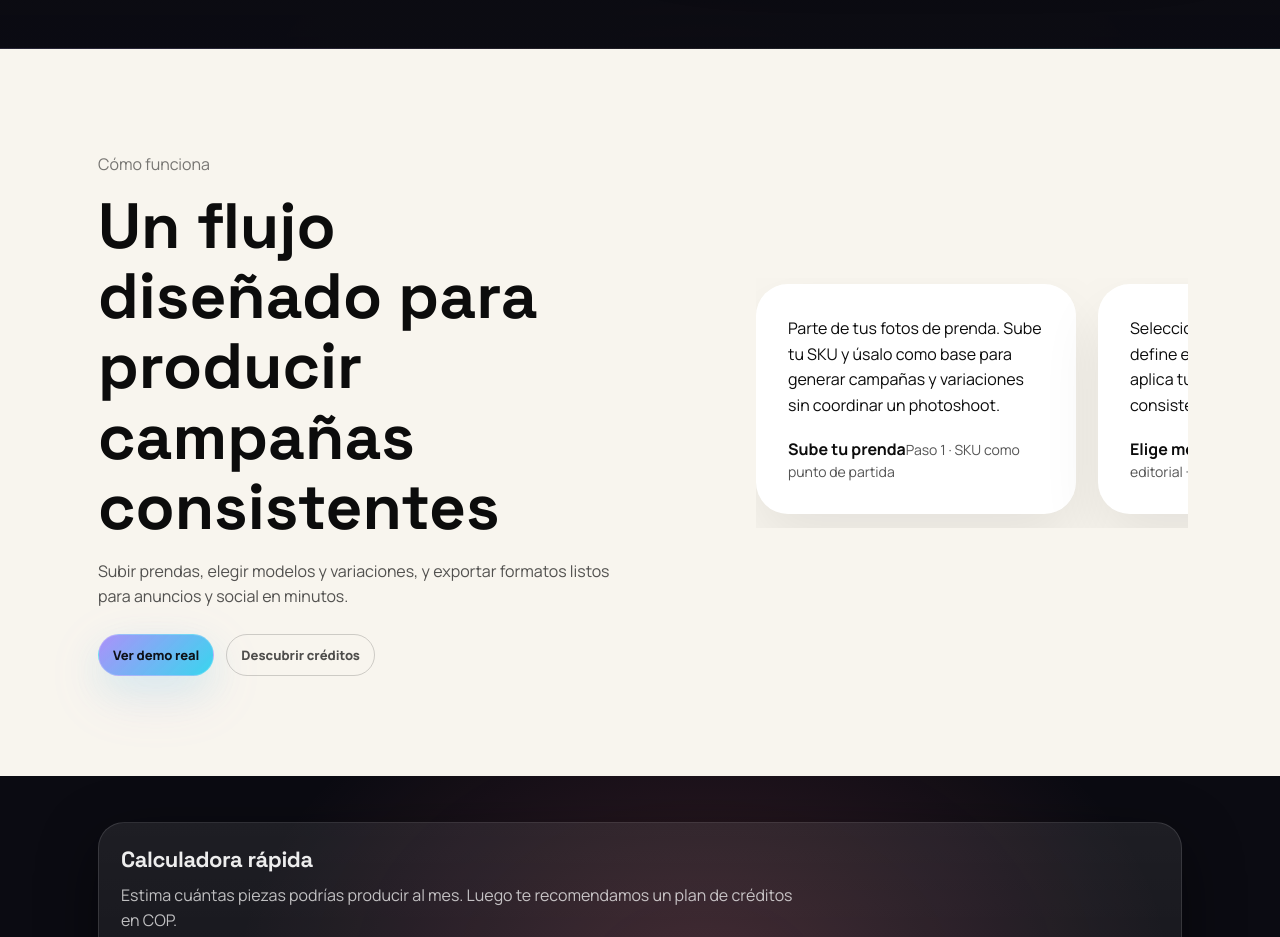
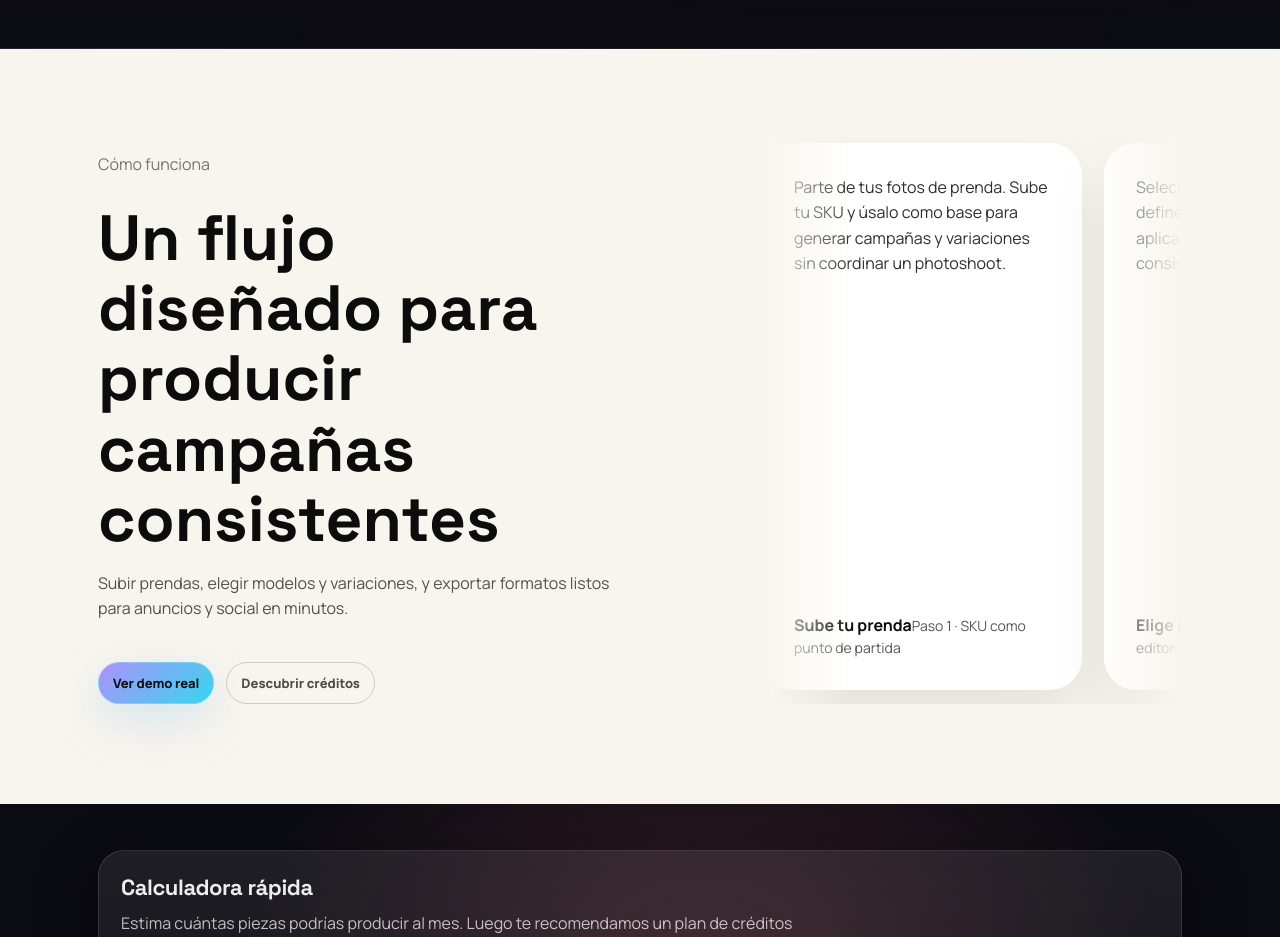
Before and after one commit to Jujo-95/virtual_estudio_web, a React (Vite) app: page / in a window 1280 px wide. Shown: the part 2260-3197 px from the top of the page. Built offline with nearby package versions, Linux system fonts and the light colour scheme.

Commit message:
Align how-it-works cards height and add edge fades

```diff
--- a/src/components/HowItWorks.jsx
+++ b/src/components/HowItWorks.jsx
@@ -39,10 +39,11 @@ function HowItWorks() {
           </div>
         </div>
 
-        <div className="vs-how-cards" aria-label="Pasos del flujo">
+        <div className="vs-how-rail" aria-label="Pasos del flujo">
+          <div className="vs-how-cards" role="list">
             {STEPS.map((item, idx) => (
-            <article key={item.title} className="vs-how-card">
-              <p>{item.description}</p>
+              <article key={item.title} className="vs-how-card" role="listitem">
+                <p className="vs-how-card-text">{item.description}</p>
                 <div className="vs-how-card-meta">
                   <div className="vs-how-card-person">
                     <span className="vs-how-card-name">{item.title}</span>
@@ -55,6 +56,7 @@ function HowItWorks() {
             ))}
           </div>
         </div>
+      </div>
     </section>
   )
 }
--- a/src/index.css
+++ b/src/index.css
@@ -620,11 +620,14 @@ input {
   display: grid;
   grid-template-columns: 1fr minmax(300px, 420px);
   gap: 48px;
-  align-items: center;
+  align-items: stretch;
 }
 
 .vs-how-copy {
   max-width: 520px;
+  display: flex;
+  flex-direction: column;
+  justify-content: center;
 }
 
 .vs-how-title {
@@ -657,6 +660,35 @@ input {
   gap: 12px;
 }
 
+.vs-how-rail {
+  position: relative;
+  height: 100%;
+  display: grid;
+  align-items: stretch;
+  overflow: hidden;
+}
+
+.vs-how-rail::before,
+.vs-how-rail::after {
+  content: '';
+  position: absolute;
+  top: 0;
+  bottom: 0;
+  width: 90px;
+  pointer-events: none;
+  z-index: 2;
+}
+
+.vs-how-rail::before {
+  left: 0;
+  background: linear-gradient(90deg, rgba(248, 245, 238, 1), rgba(248, 245, 238, 0));
+}
+
+.vs-how-rail::after {
+  right: 0;
+  background: linear-gradient(270deg, rgba(248, 245, 238, 1), rgba(248, 245, 238, 0));
+}
+
 .vs-how-cards {
   display: grid;
   grid-auto-flow: column;
@@ -665,9 +697,11 @@ input {
   overflow-x: auto;
   overscroll-behavior-x: contain;
   scroll-snap-type: x mandatory;
-  padding: 6px 6px 14px;
-  margin: -6px -6px 0;
+  padding: 6px 18px 14px;
+  margin: 0;
   scrollbar-width: none;
+  align-items: stretch;
+  height: 100%;
 }
 
 .vs-how-cards::-webkit-scrollbar {
@@ -682,12 +716,17 @@ input {
   box-shadow: 0 28px 60px rgba(17, 17, 17, 0.08);
   transition: transform 220ms ease, box-shadow 220ms ease, background 220ms ease;
   color: #0c0c0c;
+  height: 100%;
+  display: flex;
+  flex-direction: column;
+  justify-content: space-between;
 }
 
 .vs-how-card:hover {
   background: #0c0c0c;
   box-shadow: 0 34px 90px rgba(0, 0, 0, 0.22);
   transform: translateY(-6px);
+  color: rgba(255, 255, 255, 0.92);
 }
 
 .vs-how-card-title,
@@ -695,10 +734,10 @@ input {
   color: inherit;
 }
 
-.vs-how-card p {
+.vs-how-card-text {
   margin: 0;
   line-height: 1.6;
-  color: inherit;
+  color: rgba(12, 12, 12, 0.86);
 }
 
 .vs-how-card-meta {
@@ -718,6 +757,14 @@ input {
   color: rgba(12, 12, 12, 0.7);
 }
 
+.vs-how-card:hover .vs-how-card-text {
+  color: rgba(255, 255, 255, 0.88);
+}
+
+.vs-how-card:hover .vs-how-card-meta {
+  color: rgba(255, 255, 255, 0.86);
+}
+
 .vs-how-card:hover .vs-how-card-name {
   color: rgba(255, 255, 255, 0.92);
 }
@@ -729,6 +776,15 @@ input {
 @media (max-width: 980px) {
   .vs-how-grid {
     grid-template-columns: 1fr;
+  }
+
+  .vs-how-rail {
+    overflow: visible;
+  }
+
+  .vs-how-rail::before,
+  .vs-how-rail::after {
+    display: none;
   }
 
   .vs-how-cards {
```
Lines whose indentation alone changed are shown as unchanged.
